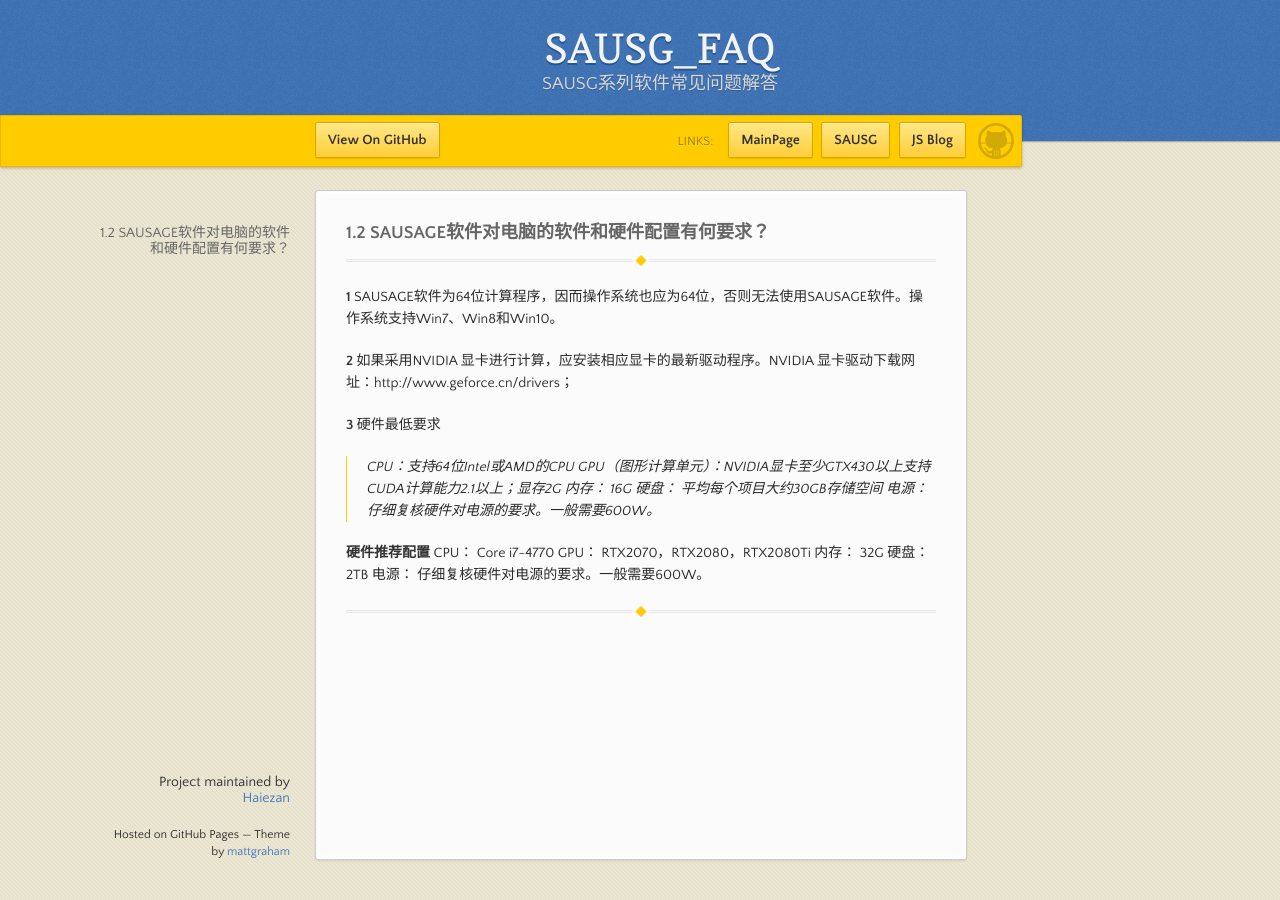
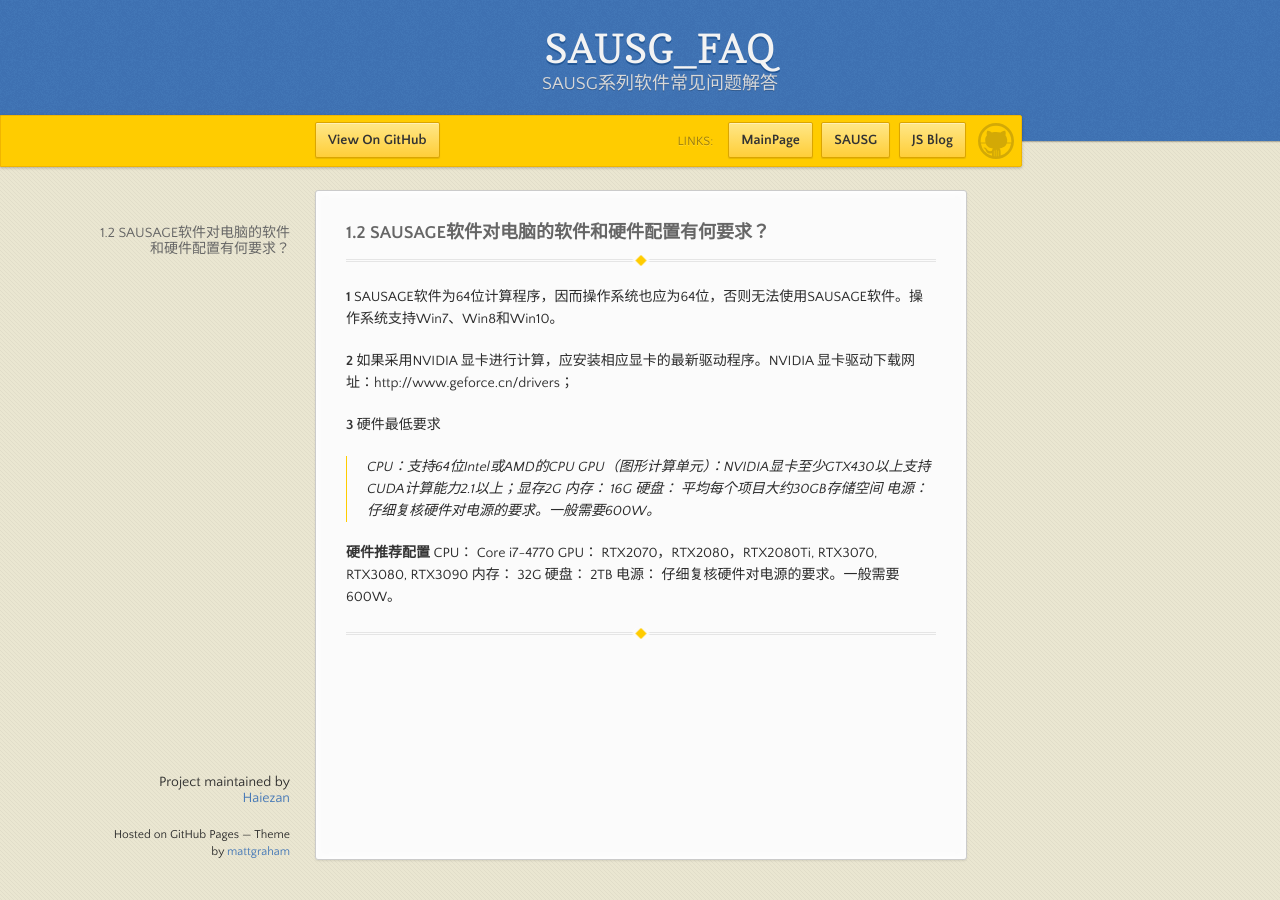
Before and after one commit to Haiezan/SAUSG_FAQ, a Jekyll site: the page built from 1.安装问题/1.2.SAUSAGE软件对电脑的软件和硬件配置有何要求.md, in a window 1280 px wide. Built offline with Jekyll 4.4.1, drawn with Linux system fonts in a browser that asks for light colours; our own code applies the rules of GitHub Pages for plain Markdown files; comment, search, counter and statistics services are not loaded.

Commit message:
Update 1.2.SAUSAGE软件对电脑的软件和硬件配置有何要求.md

```diff
--- a/1.安装问题/1.2.SAUSAGE软件对电脑的软件和硬件配置有何要求.md
+++ b/1.安装问题/1.2.SAUSAGE软件对电脑的软件和硬件配置有何要求.md
@@ -15,7 +15,7 @@ GPU（图形计算单元）：NVIDIA显卡至少GTX430以上支持CUDA计算能
 
 **硬件推荐配置**
 CPU：	Core i7-4770
-GPU：	RTX2070，RTX2080，RTX2080Ti
+GPU：	RTX2070，RTX2080，RTX2080Ti, RTX3070, RTX3080, RTX3090
 内存：	32G
 硬盘：	2TB
 电源： 仔细复核硬件对电源的要求。一般需要600W。
```
